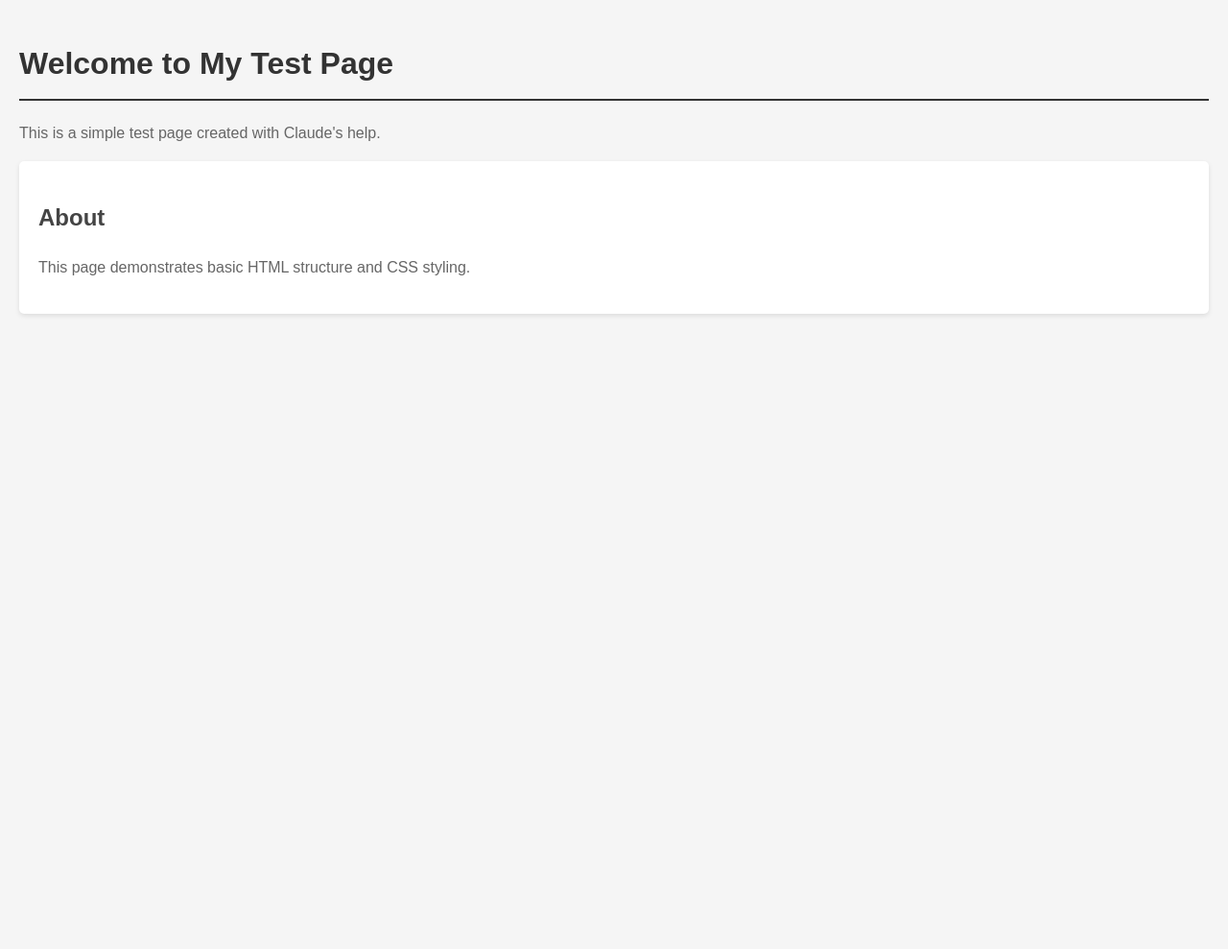
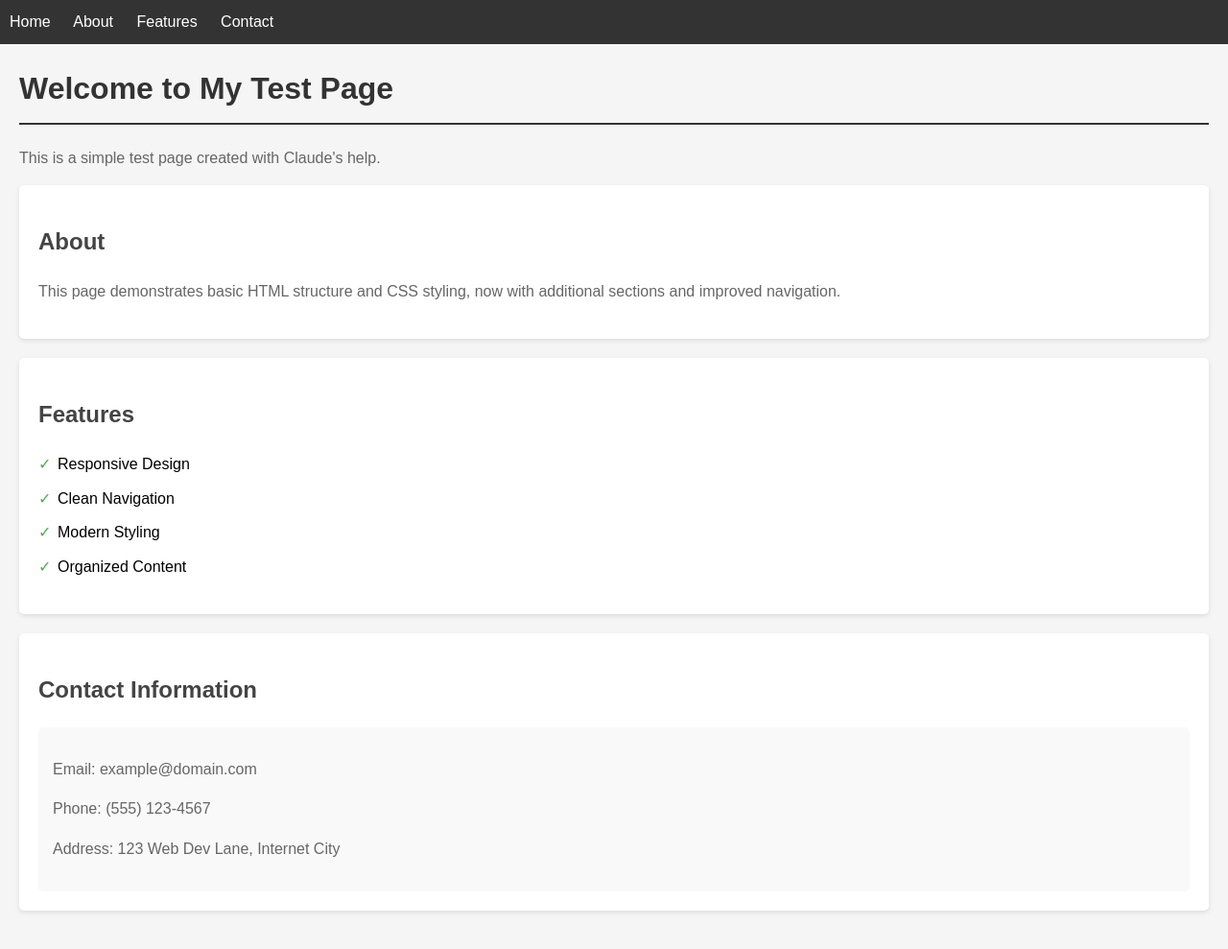
Before and after one commit to raktimux24/Claude-test, a plain HTML site: page index.html in a window 1280 px wide. Shown: the whole page at 96% size. Before the commit the page ends 800 px from the top, so only its background shows below. Drawn offline with Linux system fonts and the light colour scheme.

Commit message:
Add new content sections

```diff
--- a/index.html
+++ b/index.html
@@ -12,6 +12,19 @@
             padding: 20px;
             background-color: #f5f5f5;
         }
+        nav {
+            background-color: #333;
+            padding: 10px;
+            margin: -20px -20px 20px;
+        }
+        nav a {
+            color: white;
+            text-decoration: none;
+            margin-right: 20px;
+        }
+        nav a:hover {
+            color: #ddd;
+        }
         h1 {
             color: #333;
             border-bottom: 2px solid #333;
@@ -22,6 +35,7 @@
             padding: 20px;
             border-radius: 5px;
             box-shadow: 0 2px 5px rgba(0,0,0,0.1);
+            margin-bottom: 20px;
         }
         h2 {
             color: #444;
@@ -29,14 +43,61 @@
         p {
             color: #666;
         }
+        .feature-list {
+            list-style-type: none;
+            padding: 0;
+        }
+        .feature-list li {
+            margin-bottom: 10px;
+            padding-left: 20px;
+            position: relative;
+        }
+        .feature-list li:before {
+            content: '✓';
+            position: absolute;
+            left: 0;
+            color: #4CAF50;
+        }
+        .contact-info {
+            background-color: #f9f9f9;
+            padding: 15px;
+            border-radius: 5px;
+        }
     </style>
 </head>
 <body>
-    <h1>Welcome to My Test Page</h1>
+    <nav>
+        <a href="#home">Home</a>
+        <a href="#about">About</a>
+        <a href="#features">Features</a>
+        <a href="#contact">Contact</a>
+    </nav>
+
+    <h1 id="home">Welcome to My Test Page</h1>
     <p>This is a simple test page created with Claude's help.</p>
-    <div class="content">
+
+    <div id="about" class="content">
         <h2>About</h2>
-        <p>This page demonstrates basic HTML structure and CSS styling.</p>
+        <p>This page demonstrates basic HTML structure and CSS styling, now with additional sections and improved navigation.</p>
+    </div>
+
+    <div id="features" class="content">
+        <h2>Features</h2>
+        <ul class="feature-list">
+            <li>Responsive Design</li>
+            <li>Clean Navigation</li>
+            <li>Modern Styling</li>
+            <li>Organized Content</li>
+        </ul>
+    </div>
+
+    <div id="contact" class="content">
+        <h2>Contact Information</h2>
+        <div class="contact-info">
+            <p>Email: example@domain.com</p>
+            <p>Phone: (555) 123-4567</p>
+            <p>Address: 123 Web Dev Lane, Internet City</p>
+        </div>
     </div>
 </body>
 </html>
```
